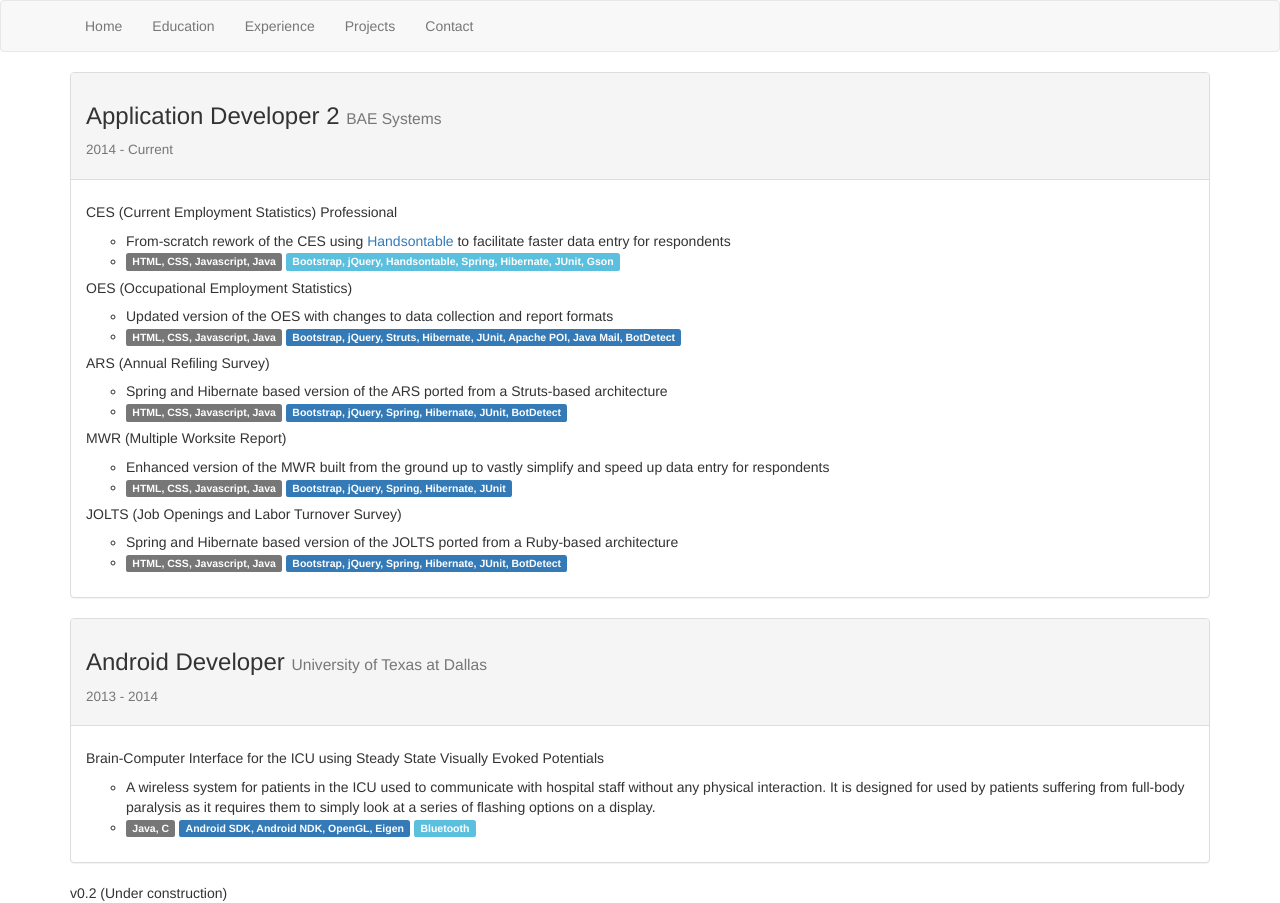
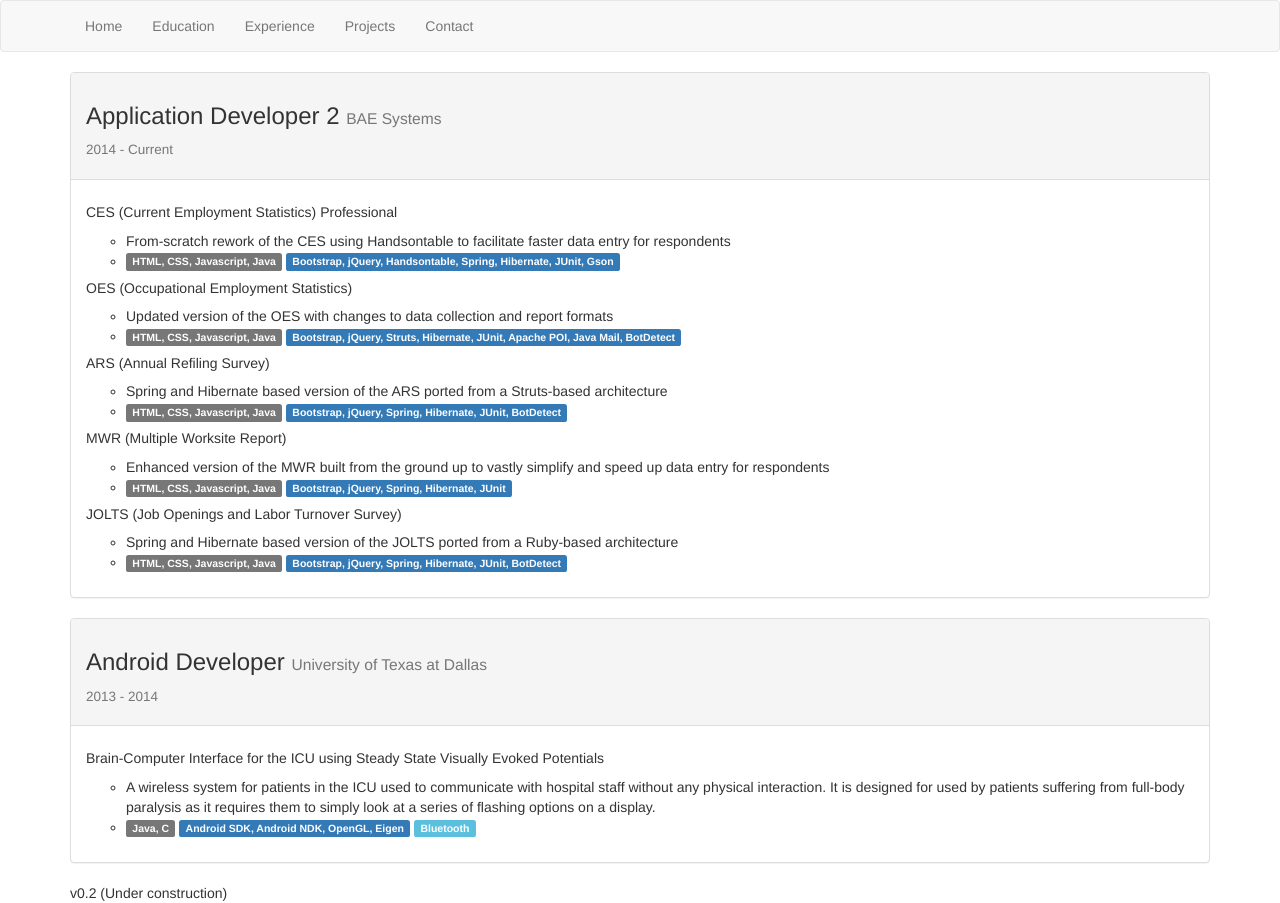
Before and after one commit to vikramdesh1/vikramdesh1.github.io, a Jekyll site: the page built from experience.html, in a window 1280 px wide. Built offline with Jekyll 4.4.1, drawn with Linux system fonts in a browser that asks for light colours; nearby versions of some CDN libraries.

Commit message:
fixed label

```diff
--- a/experience.html
+++ b/experience.html
@@ -12,8 +12,8 @@ title: Experience
             <ul class="list-unstyled">
                 <li><h5>CES (Current Employment Statistics) Professional</h5>
                 <ul>
-                    <li>From-scratch rework of the CES using <a href="https://handsontable.com">Handsontable</a> to facilitate faster data entry for respondents</li>
-                    <li><span class="label label-default">HTML, CSS, Javascript, Java</span> <span class="label label-info">Bootstrap, jQuery, Handsontable, Spring, Hibernate, JUnit, Gson</span></li>
+                    <li>From-scratch rework of the CES using Handsontable to facilitate faster data entry for respondents</li>
+                    <li><span class="label label-default">HTML, CSS, Javascript, Java</span> <span class="label label-primary">Bootstrap, jQuery, Handsontable, Spring, Hibernate, JUnit, Gson</span></li>
                 </ul>
                 </li>
                 <li><h5>OES (Occupational Employment Statistics)</h5>
```
